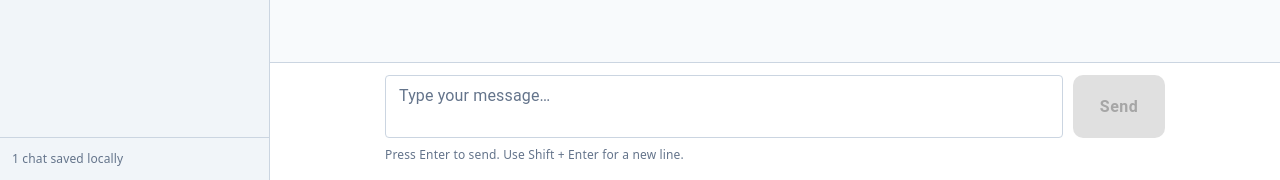
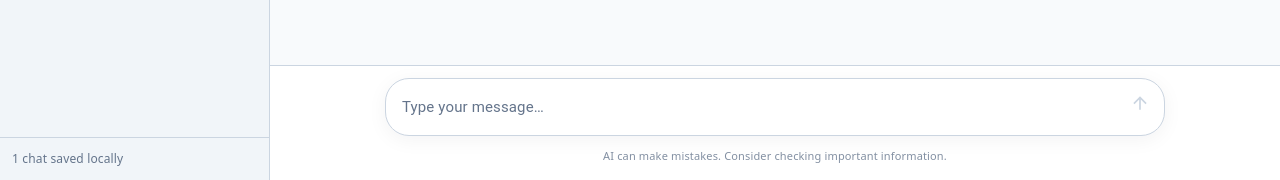
Before and after one commit to Chuan-dev086/Local-AI-chat, a React app in the folder frontend/: page / in a window 1280 px wide. Shown: the part 620-800 px from the top of the page. Built offline with nearby package versions, Linux system fonts and the light colour scheme; no server answers; the HTML template or start-up script is replaced by a standard one.

Commit message:
style: pill input, header layout, animations, and cursor

```diff
--- a/frontend/src/components/ChatInput.jsx
+++ b/frontend/src/components/ChatInput.jsx
@@ -1,6 +1,7 @@
 // src/components/ChatInput.jsx
 
-import { Button, TextField } from "@mui/material";
+import { Box, IconButton, TextField } from "@mui/material";
+import { ArrowUpward, Stop } from "@mui/icons-material";
 import { getChatInputStyles } from "../theme/theme";
 
 function ChatInput({
@@ -16,13 +17,23 @@ function ChatInput({
   const isInputEmpty = !input.trim();
   const styles = getChatInputStyles(theme, loading, isInputEmpty);
 
+  const handleKeyDown = (event) => {
+    if (event.key === "Enter" && !event.shiftKey) {
+      event.preventDefault();
+      if (!loading && !isInputEmpty) {
+        onSendMessage();
+      }
+    }
+    onKeyDown(event); // 保留外部传入的逻辑
+  };
+
   return (
-    <>
-      <div style={styles.inputWrapper}>
+    <div style={styles.wrapper}>
+      <Box sx={styles.pillContainer}>
         <TextField
           value={input}
           onChange={(event) => onInputChange(event.target.value)}
-          onKeyDown={onKeyDown}
+          onKeyDown={handleKeyDown}
           placeholder={
             activeSession?.mode === "code"
               ? "Ask a programming question…"
@@ -30,40 +41,30 @@ function ChatInput({
           }
           disabled={loading}
           multiline
-          rows={2}
-          variant="outlined"
-          size="small"
+          maxRows={8}
+          variant="standard"
           fullWidth
+          InputProps={{ disableUnderline: true }}
           sx={styles.textFieldSx}
         />
 
-        {loading ? (
-          <Button
-            type="button"
-            onClick={onStop}
-            variant="outlined"
-            color="error"
-            sx={styles.sendBtnSx}
-          >
-            Stop
-          </Button>
-        ) : (
-          <Button
-            type="button"
-            onClick={onSendMessage}
-            disabled={isInputEmpty}
-            variant="contained"
-            sx={styles.sendBtnSx}
-          >
-            Send
-          </Button>
-        )}
-      </div>
+        <IconButton
+          onClick={loading ? onStop : onSendMessage}
+          disabled={!loading && isInputEmpty}
+          sx={styles.actionBtnSx}
+        >
+          {loading ? (
+            <Stop fontSize="small" />
+          ) : (
+            <ArrowUpward fontSize="small" />
+          )}
+        </IconButton>
+      </Box>
 
       <p style={styles.tipText}>
-        Press Enter to send. Use Shift + Enter for a new line.
+        AI can make mistakes. Consider checking important information.
       </p>
-    </>
+    </div>
   );
 }
 
--- a/frontend/src/theme/theme.js
+++ b/frontend/src/theme/theme.js
@@ -495,49 +495,74 @@ export const getChatInputStyles = (theme, loading, isInputEmpty) => {
   const { colors } = getThemeStyles(theme);
 
   return {
-    container: {},
-    inputWrapper: {
+    wrapper: {
       display: "flex",
-      gap: 10,
+      flexDirection: "column",
+      alignItems: "center",
+      width: "100%",
+    },
+    pillContainer: {
+      display: "flex",
+      alignItems: "flex-end",
+      width: "100%",
+      backgroundColor: theme === "dark" ? "#1e293b" : "#ffffff",
+      border: `1px solid ${colors.border}`,
+      borderRadius: "24px",
+      padding: "8px 8px 8px 16px",
+      boxShadow:
+        theme === "dark"
+          ? "0 4px 20px rgba(0,0,0,0.2)"
+          : "0 4px 20px rgba(15,23,42,0.05)",
+      transition: "border-color 0.2s ease, box-shadow 0.2s ease",
+      "&:focus-within": {
+        borderColor: colors.buttonBg,
+        boxShadow: `0 0 0 2px ${colors.buttonBg}33`, // 浅浅的一圈光晕
+      },
     },
     textFieldSx: {
-      "& .MuiOutlinedInput-root": {
+      "& .MuiInputBase-root": {
         color: colors.text,
-        backgroundColor: loading ? colors.bg : colors.inputBg,
-        "& fieldset": {
-          borderColor: colors.border,
-        },
-        "&:hover fieldset": {
-          borderColor: colors.border,
-        },
-        "&.Mui-focused fieldset": {
-          borderColor: colors.buttonBg,
-        },
+        fontSize: "15px",
+        lineHeight: 1.5,
+        padding: "8px 0",
+        margin: 0,
       },
-      "& .MuiOutlinedInput-input::placeholder": {
+      "& .MuiInputBase-root::before, & .MuiInputBase-root::after": {
+        display: "none",
+      },
+      "& .MuiInputBase-root.Mui-focused": {
+        boxShadow: "none",
+      },
+      "& .MuiInputBase-input::placeholder": {
         color: colors.textMuted,
         opacity: 1,
       },
     },
-    sendBtnSx: {
-      minWidth: 92,
+    actionBtnSx: {
       backgroundColor:
-        loading || isInputEmpty ? colors.buttonDisabled : "#4f46e5",
-      color: "#ffffff",
-      fontWeight: 700,
-      textTransform: "none",
-      fontSize: "1rem",
-      padding: "9px 16px",
-      borderRadius: "10px",
+        isInputEmpty && !loading ? "transparent" : colors.buttonBg,
+      color: isInputEmpty && !loading ? colors.textMuted : "#ffffff",
+      width: 32,
+      height: 32,
+      marginLeft: 1,
+      marginBottom: 1,
+      flexShrink: 0,
+      transition: "all 0.2s ease",
       "&:hover": {
-        backgroundColor:
-          loading || isInputEmpty ? colors.buttonDisabled : "#3f3bc4",
+        backgroundColor: isInputEmpty && !loading ? "transparent" : "#3f3bc4",
+        color: isInputEmpty && !loading ? colors.text : "#ffffff",
+      },
+      "&.Mui-disabled": {
+        backgroundColor: "transparent",
+        color: colors.border,
       },
     },
     tipText: {
-      margin: "8px 0 0",
+      margin: "12px 0 0",
       color: colors.textMuted,
-      fontSize: 12,
+      fontSize: 11,
+      textAlign: "center",
+      opacity: 0.8,
     },
   };
 };
```
